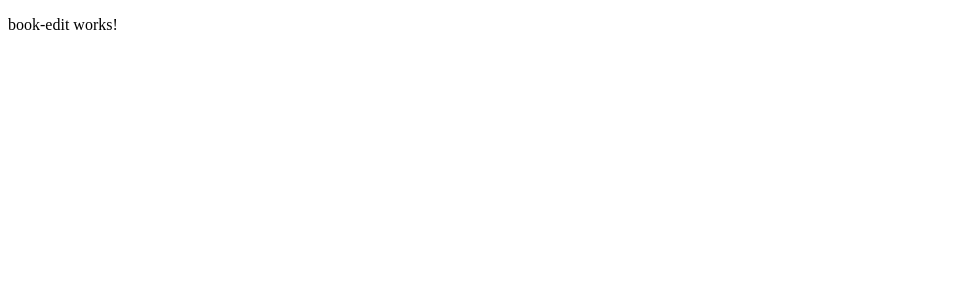
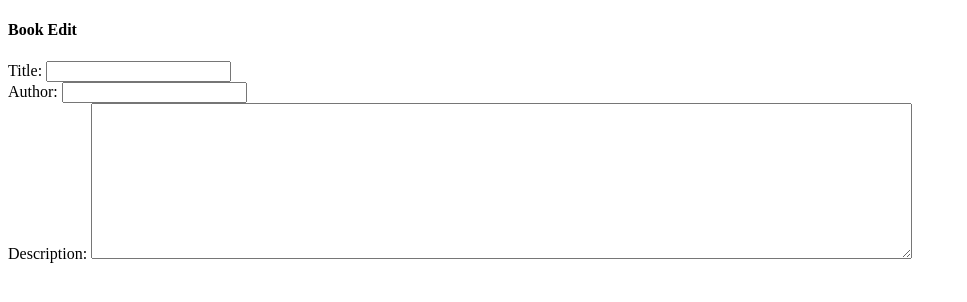
Before and after one commit to kennylam91/Angular_books_manager, an Angular app: page /book/edit/1 in a window 1280 px wide. Shown: the top 302 px of the page, without its empty margins (0-967 px from the left). Built offline with nearby package versions, Linux system fonts and the light colour scheme; no server answers.

Commit message:
show book-edit: OK

```diff
--- a/src/app/book-detail/book-detail.component.ts
+++ b/src/app/book-detail/book-detail.component.ts
@@ -27,7 +27,6 @@ export class BookDetailComponent implements OnInit {
       this.bookService.getBookById(Number(id))
         .subscribe(next => {
           this.book = next;
-          console.log(this.book);
         });
     });
   }
--- a/src/app/book-edit/book-edit.component.html
+++ b/src/app/book-edit/book-edit.component.html
@@ -1 +1,18 @@
-<p>book-edit works!</p>
+<h4>Book Edit</h4>
+<form [formGroup]="bookUpdateForm">
+  <div>
+    <label>Title:
+      <input type="text" formControlName="title">
+    </label>
+  </div>
+  <div>
+    <label>Author:
+      <input type="text" formControlName="author">
+    </label>
+  </div>
+  <div>
+    <label>Description:
+      <textarea formControlName="description" cols="100" rows="10"></textarea>
+    </label>
+  </div>
+</form>
--- a/src/app/book-edit/book-edit.component.ts
+++ b/src/app/book-edit/book-edit.component.ts
@@ -1,4 +1,9 @@
-import { Component, OnInit } from '@angular/core';
+import {Component, OnInit} from '@angular/core';
+import {IBook} from '../Book';
+import {ActivatedRoute, ParamMap, RouterLinkActive} from '@angular/router';
+import {Subscription} from 'rxjs';
+import {BookService} from '../book.service';
+import {FormBuilder, FormGroup} from '@angular/forms';
 
 @Component({
   selector: 'app-book-edit',
@@ -6,10 +11,28 @@ import { Component, OnInit } from '@angular/core';
   styleUrls: ['./book-edit.component.css']
 })
 export class BookEditComponent implements OnInit {
+  book: IBook;
+  sub: Subscription;
+  bookUpdateForm: FormGroup;
 
-  constructor() { }
+  constructor(private activeRoute: ActivatedRoute, private bookService: BookService,
+              private formBuilder: FormBuilder) {
+  }
 
   ngOnInit() {
+    this.bookUpdateForm = this.formBuilder.group({
+      title: [''],
+      author: [''],
+      description: ['']
+    });
+    this.sub = this.activeRoute.paramMap.subscribe((paramMap: ParamMap) => {
+      const id = paramMap.get('id');
+      this.bookService.getBookById(Number(id))
+        .subscribe(next => {
+          this.book = next;
+          this.bookUpdateForm.patchValue(next);
+        });
+    });
   }
 
 }
--- a/src/app/book.service.ts
+++ b/src/app/book.service.ts
@@ -25,4 +25,5 @@ export class BookService {
   createBook(book: Partial<IBook>): Observable<IBook> {
     return this.http.post<IBook>(this.API_URL, book);
   }
+
 }
```
